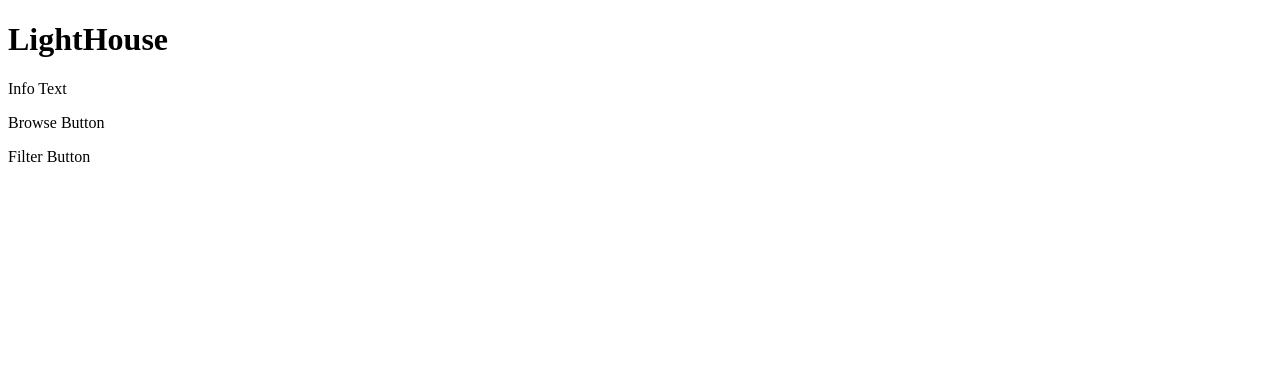
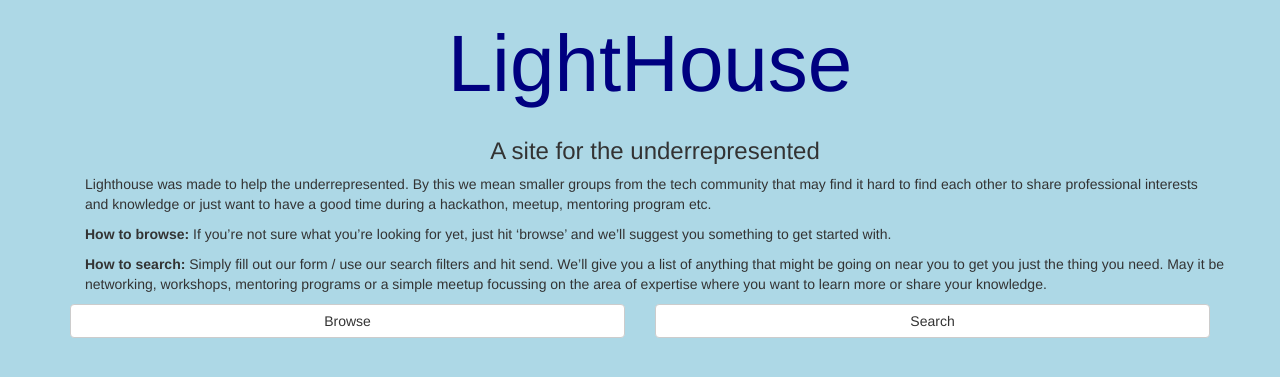
Before and after one commit to TamaraAtanasoska/lighthouse, a Django app: page / in a window 1280 px wide. Shown: the top 377 px of the page. Run offline with Django 3.2, Linux system fonts and the light colour scheme; some libraries are stand-ins or nearby versions.

Commit message:
Adding a layout to the start page
- Added bootstrap
- Added my_stylesheet.css

```diff
--- a/lighthouse/urls.py
+++ b/lighthouse/urls.py
@@ -15,10 +15,8 @@ Including another URLconf
 """
 from django.conf.urls import include, url
 from django.contrib import admin
-from django.conf.urls.static import static
-from django.conf import settings
 
 urlpatterns = [
     url(r'^admin/', include(admin.site.urls)),
     url(r'', include('lighthouseapp.urls')),
-] + static(settings.STATIC_URL, document_root=settings.STATIC_ROOT)
+]
--- /dev/null
+++ b/lighthouseapp/static/lighthouseapp/my_stylesheet.css
@@ -0,0 +1,13 @@
+body {
+    background-color: lightblue;
+
+}
+
+h1 {
+    color: navy;
+    margin-left:20px;
+}
+
+#title {
+  font-size: 80px;
+}
--- a/lighthouseapp/templates/lighthouseapp/start.html
+++ b/lighthouseapp/templates/lighthouseapp/start.html
@@ -7,24 +7,34 @@
 
       <meta charset="utf-8">
     	<meta name="viewport" content="width=device-width, initial-scale=1">
-
-
+    	<!-- Latest compiled and minified CSS -->
+      <link rel="stylesheet" href="https://maxcdn.bootstrapcdn.com/bootstrap/3.3.5/css/bootstrap.min.css">
+      <link rel="stylesheet" type="text/css" href="lighthouse/static/lighthouseapp/my_stylesheet.css">
   	</head>
 
     <body>
+	      <div class="container text-center">
+            <h1 id="title">LightHouse</h1>
+        <div class="container text-center">
+            <h3>A site for the underrepresented</h3>
+        </div>
+        <div class="container text-left">
+            <p>Lighthouse was made to help the underrepresented. By this we mean smaller groups from the tech community that may find it hard to find each other to share professional interests and knowledge or just want to have a good time during a hackathon, meetup, mentoring program etc.</p>
 
-	<h1>LightHouse</h1>
+          <div class="row">
+          <div class="col-md-12">
+            <p><strong>How to browse:</strong> If you’re not sure what you’re looking for yet, just hit ‘browse’ and we’ll suggest you something to get started with.</p>
+
+            <p><strong>How to search:</strong> Simply fill out our form / use our search filters and hit send. We’ll give you a list of anything that might be going on near you to get you just the thing you need. May it be networking, workshops, mentoring programs or a simple meetup focussing on the area of expertise where you want to learn more or share your knowledge.</p>
             </div>
-
-
-
-	 <div >
-			<p> Info Text </p>
+          </div>
+          </div>
+          <div class="row text-center">
+           <div class="col-sm-6"><input class="btn btn-default" style="display: block; width: 100%;" type="submit" value="Browse"></div>
+            <div class="col-sm-6"><input class="btn btn-default" style="display: block; width: 100%;" type="submit" value="Search"></div>
+          </div>
 
         </div>
 
-<p> Browse Button </p>
-<p> Filter Button </p>
-
     </body>
 </html>
```
Also changed, not shown: 1 other file. Lines whose indentation alone changed are shown as unchanged.
